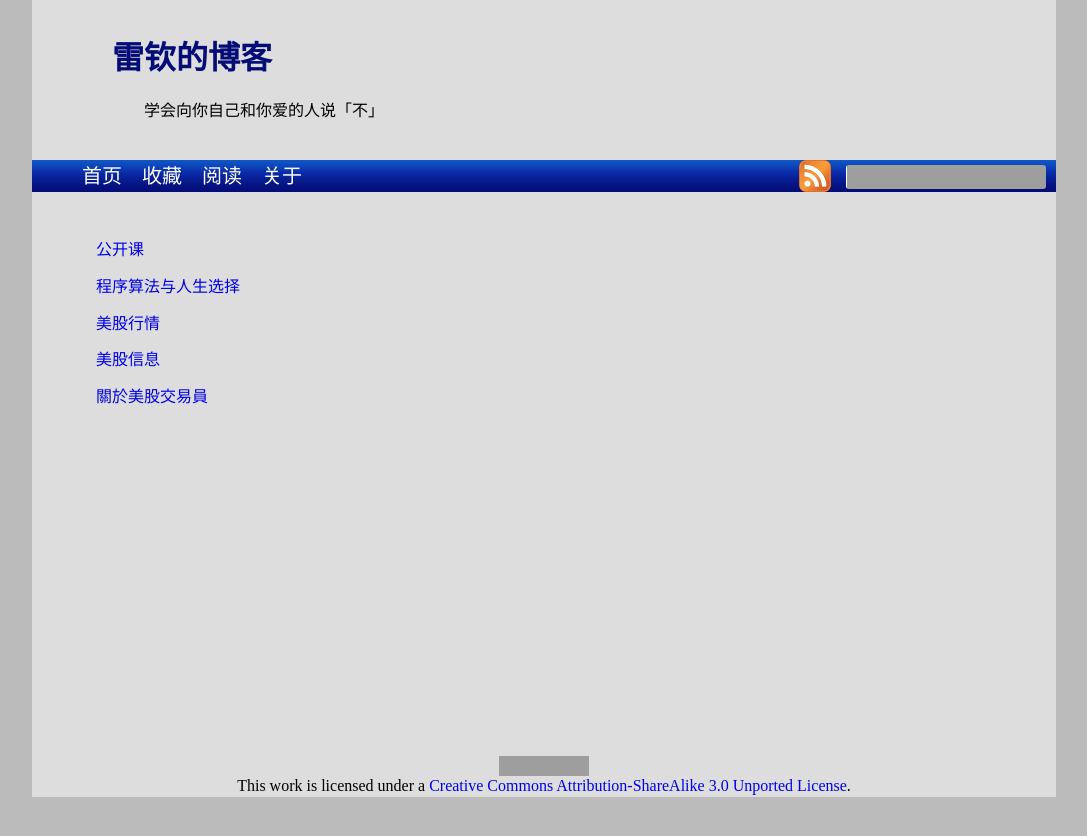
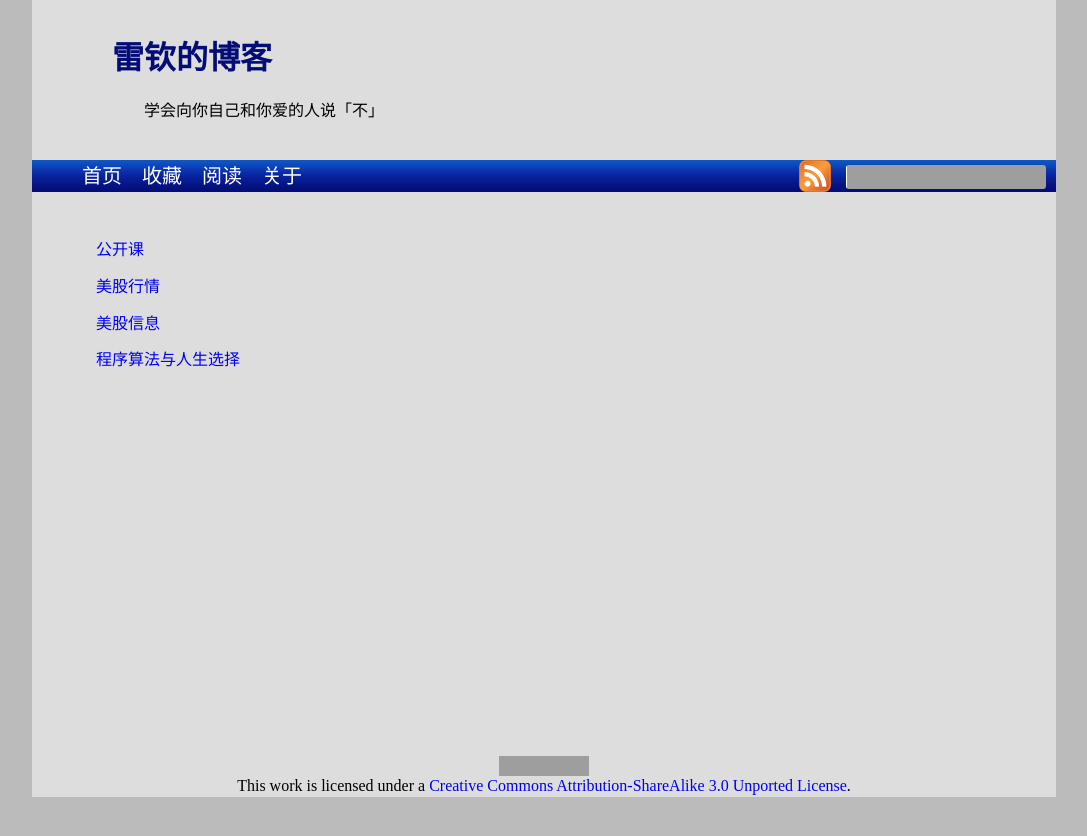
Before and after one commit to leiqin/leiqin.github.io, a Jekyll site: the page built from shoucang/url.markdown, in a window 1280 px wide. Shown: the top 836 px of the page, without its empty margins (96-1183 px from the left). Built offline with Jekyll 4.4.1, drawn with Linux system fonts in a browser that asks for light colours; nearby versions of some CDN libraries; comment, search, counter and statistics services are not loaded; grey boxes are pictures that could not be loaded.

Commit message:
删除收藏的 url

```diff
--- a/shoucang/url.markdown
+++ b/shoucang/url.markdown
@@ -4,10 +4,8 @@ layout: index
 
 [公开课](https://www.coursera.org/)
 
-[程序算法与人生选择](http://coolshell.cn/articles/8790.html)
-
 [美股行情](http://www.freestockcharts.com)
 
 [美股信息](http://www.barchart.com)
 
-[關於美股交易員](http://www.ptt.cc/bbs/Trading/M.1296244659.A.EE4.html)
+[程序算法与人生选择](http://coolshell.cn/articles/8790.html)
```
